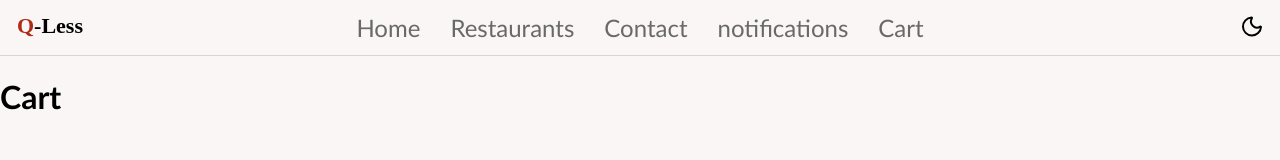
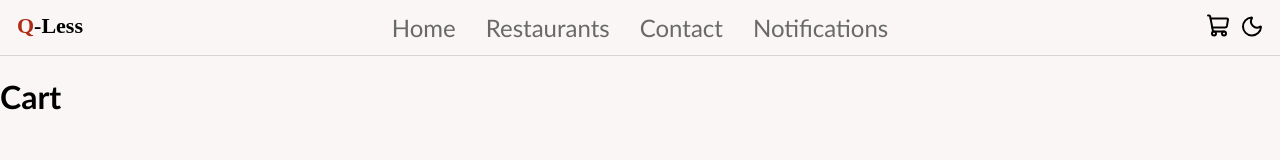
Before and after one commit to Zoomacs/OOP-Project, a React (Vite) app in the folder oop-project/: page /cart in a window 1280 px wide. Shown: the top 160 px of the page. Built offline with nearby package versions, Linux system fonts and the light colour scheme.

Commit message:
fixed cart page navigation

```diff
--- a/oop-project/src/Cart.jsx
+++ b/oop-project/src/Cart.jsx
@@ -2,7 +2,8 @@ import { useState } from "react";
 import "./Cart.css";
 import foulimg from "./assets/foul.jpg";
 import ta3meya from "./assets/ta3meya.jpg";
-function Cart() {
+function Cart({ page }) {
+  page("cart");
   const [quantity, setquantity] = useState(0);
   const items = [
     {
@@ -13,7 +14,13 @@ function Cart() {
       quantity: 0,
       price: 12,
     },
-    { image: ta3meya,title: "Second item", details: "@", quantity: 0, price: 10 },
+    {
+      image: ta3meya,
+      title: "Second item",
+      details: "@",
+      quantity: 0,
+      price: 10,
+    },
     { title: "Third item", details: "#", quantity: 0, price: 15 },
     { title: "Fourth item", details: "$", quantity: 0, price: 13 },
   ];
--- a/oop-project/src/Navbar.css
+++ b/oop-project/src/Navbar.css
@@ -60,6 +60,21 @@ a {
   border-bottom: 2px solid var(--primary-color);
   transition: all 0.2s ease-in-out;
 }
+.cart-icon {
+  border: none;
+  border-radius: 100%;
+  cursor: pointer;
+  background-color: transparent;
+  color: var(--text-muted);
+  transition: all 0.2s ease-in-out;
+  position: absolute;
+  right: 50px;
+  top: 50%;
+  transform: translateY(-50%);
+}
+.cart-icon:hover {
+  color: var(--primary-color);
+}
 .cart-icon.curr {
   color: var(--text-color);
 }
@@ -99,21 +114,6 @@ a {
 .theme-button:hover {
   color: #f5c903;
 }
-.cart-icon {
-  border: none;
-  border-radius: 100%;
-  cursor: pointer;
-  background-color: transparent;
-  color: var(--text-muted);
-  transition: all 0.2s ease-in-out;
-  position: absolute;
-  right: 50px;
-  top: 50%;
-  transform: translateY(-50%);
-}
-.cart-icon:hover {
-  color: var(--primary-color);
-}
 
 @media (max-width: 480px) {
   .navbar {
--- a/oop-project/src/Navbar.jsx
+++ b/oop-project/src/Navbar.jsx
@@ -81,15 +81,14 @@ function Navbar({ page }) {
               className={`${page == "notification" ? "curr nav-icon" : "nav-icon"} notification`}
             >
               <BellIcon />
-              <p>notifications</p>
+              <p>Notifications</p>
             </Link>
 
             <Link
               to="/cart"
-              className={`${page == "cart" ? "curr nav-icon" : "nav-icon"} cart`}
+              className={`${page == "cart" ? "curr cart-icon" : "cart-icon"} cart`}
             >
               <ShoppingCart />
-              <p>Cart</p>
             </Link>
 
             <button
```
